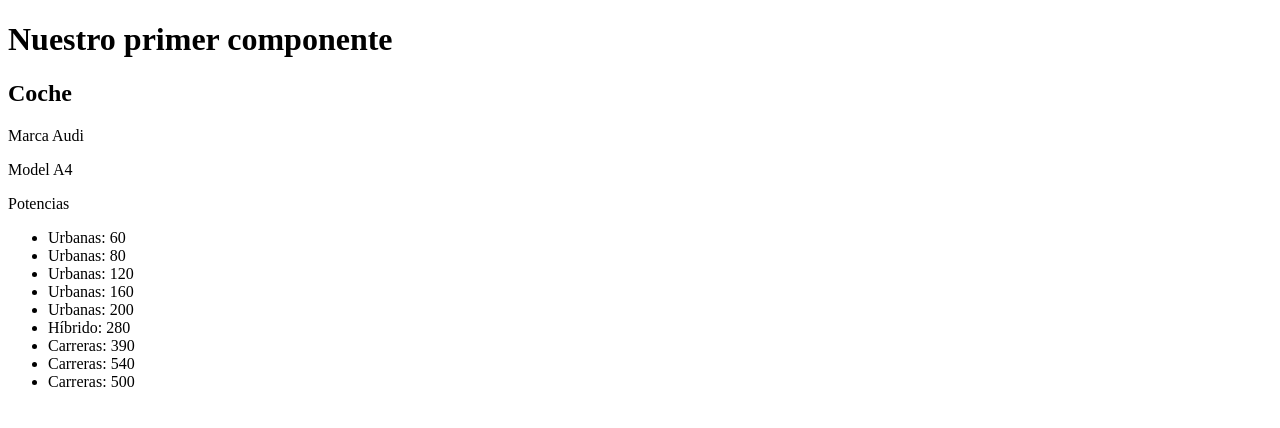
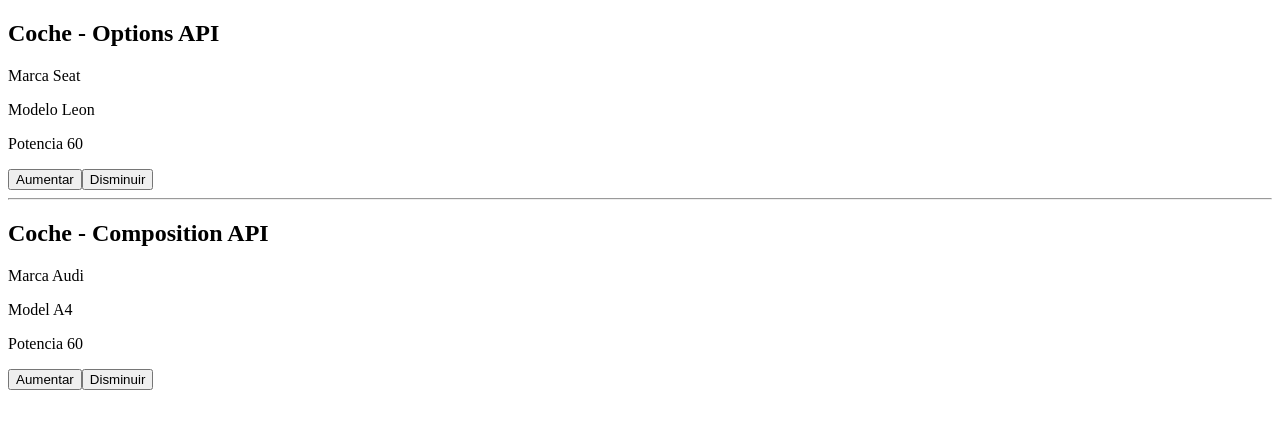
Before and after one commit to DrGarciaDev/vue3-js-basic, a Vue app: page / in a window 1280 px wide. Shown: the top 428 px of the page. Built offline with nearby package versions, Linux system fonts and the light colour scheme.

Commit message:
Video 15: evento Click

```diff
--- a/src/App.vue
+++ b/src/App.vue
@@ -1,13 +1,19 @@
 <template>
-  <Car />
+    <div>
+        <CarOptions />
+        <hr>
+        <CarComposition />
+    </div>
 </template>
 
 <script>
-import Car from './components/Car';
+import CarComposition from './components/CarComposition';
+import CarOptions from './components/CarOptions';
 
 export default {
     components: {
-        Car
+        CarComposition,
+        CarOptions
     }
 }
 </script>
--- /dev/null
+++ b/src/components/CarComposition.vue
@@ -0,0 +1,56 @@
+<template>
+    <div>
+        <h2>Coche - Composition API</h2>
+        <p>Marca {{ brand }}</p>
+        <p>Model {{ model }}</p>
+        <p>Potencia {{ power }}</p>
+
+        <button @click="upPower">Aumentar</button>
+        <button @click="downPower(300)">Disminuir</button>
+    </div>
+</template>
+
+<script>
+export default {
+    // Esta es la forma de la API de composición o Composition API usada en VUE 3
+    setup() {
+        const brand = 'Audi';
+        const model = "A4";
+        const power = 60;
+
+        const upPower = () => {
+            console.log('Aumentando potencia ... ');
+        };
+
+        const downPower = (newPower) => {
+            console.log('Disminuyendo potencia ... ' + newPower);
+        };
+
+        return {
+            brand,
+            model,
+            power,
+            upPower,
+            downPower,
+        };
+    },
+    // // Esta es la forma de la API de opciones u Options API, usada en VUE 2
+    // data() {
+    //     return {
+    //         brand: "Audi",
+    //         model: "A4",
+    //         color: ["Azul", 'Rojo', 'Verde'],
+    //         price: 38000,
+    //         power: 180,
+    //         mensaje: {
+    //             title: 'Hola mundo',
+    //             text: 'Adiós',
+    //         }
+    //     };
+    // },
+};
+</script>
+
+<style>
+
+</style>
--- /dev/null
+++ b/src/components/CarOptions.vue
@@ -0,0 +1,36 @@
+<template>
+    <div>
+        <h2>Coche - Options API</h2>
+        <p>Marca {{ brand }}</p>
+        <p>Modelo {{ model }}</p>
+        <p>Potencia {{ power }}</p>
+
+        <button @click="upPower(1000)">Aumentar</button>
+        <button @click="downPower">Disminuir</button>
+    </div>
+</template>
+
+<script>
+export default {
+    // Esta es la forma de la API de opciones u Options API, usada en VUE 2
+    data() {
+        return {
+            brand: "Seat",
+            model: "Leon",
+            power: 60,
+        };
+    },
+    methods: {
+        upPower(newPower) {
+            console.log('Aumentando potencia -> ' + newPower);
+        },
+        downPower() {
+            console.log('Bajando potencia');
+        }
+    }
+};
+</script>
+
+<style>
+
+</style>
```
